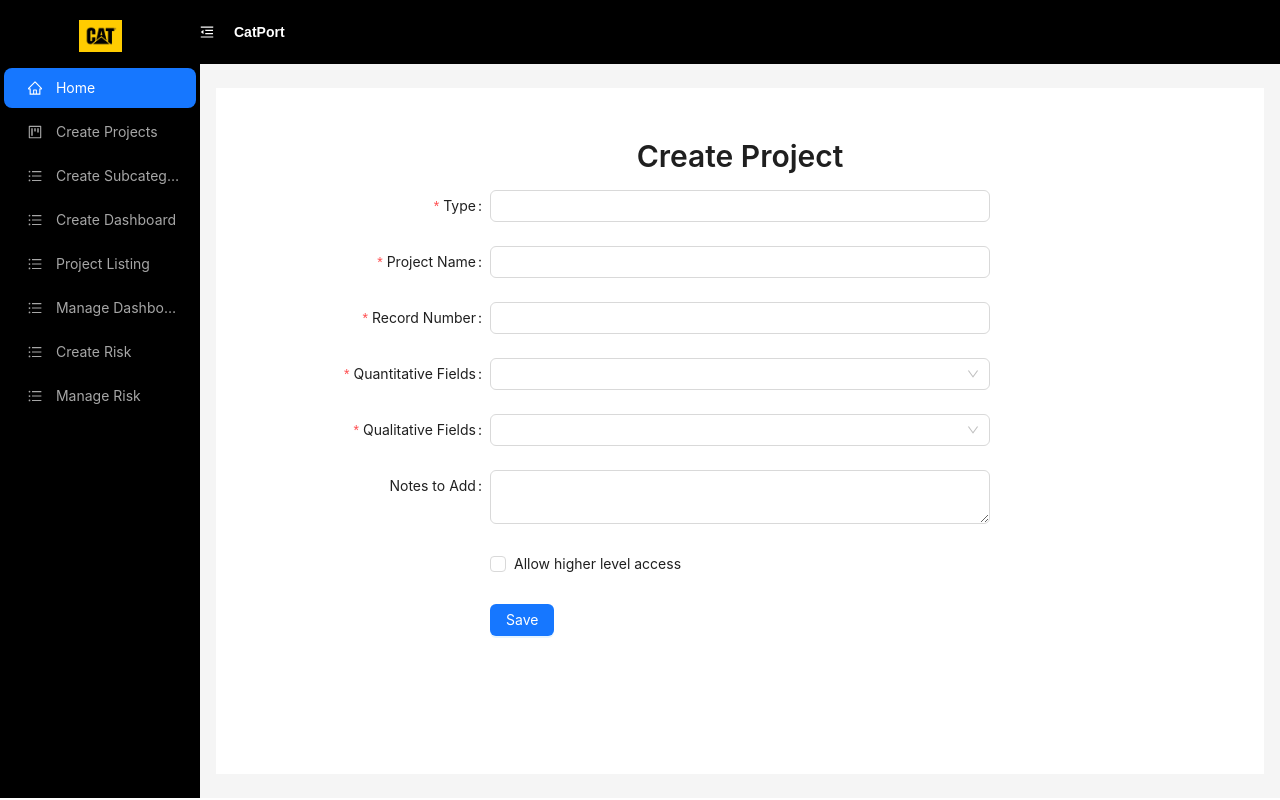
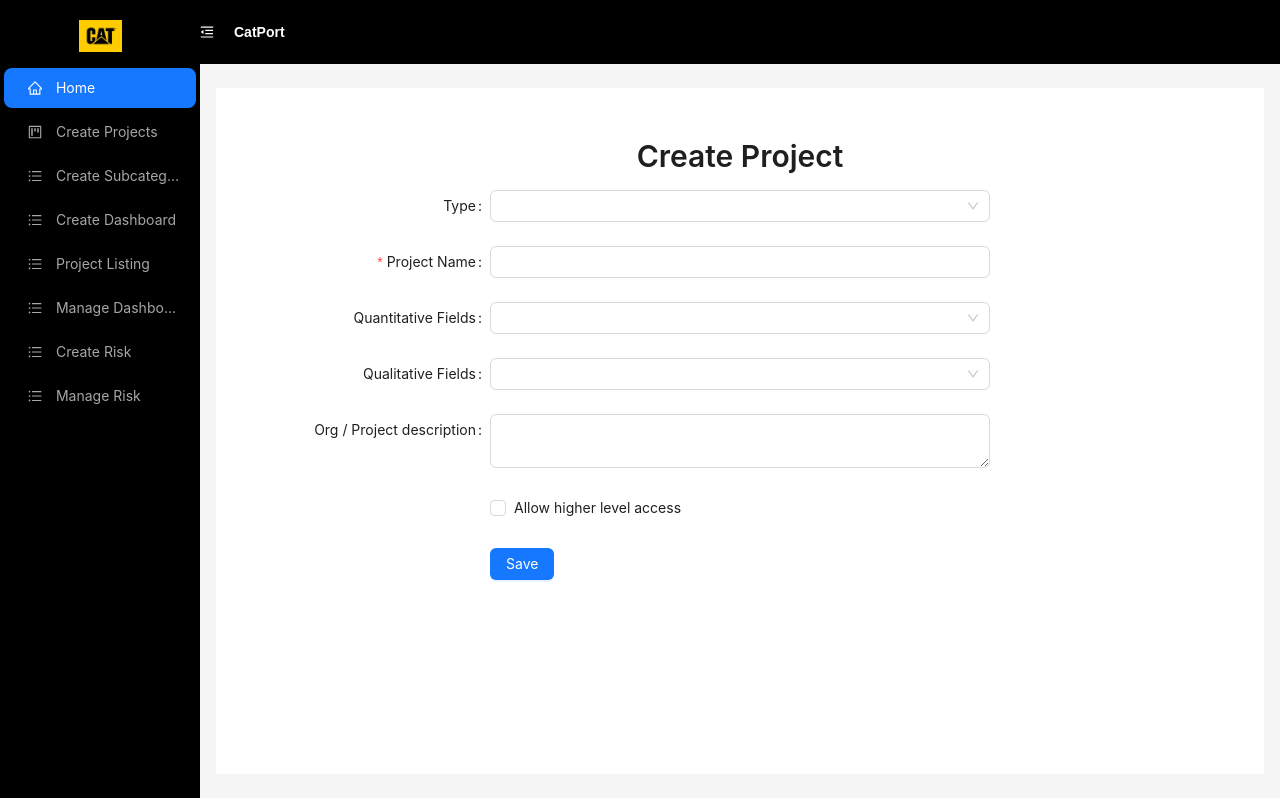
Before and after one commit to cjavierr/ENGR498_24024_Frontend, a React (Create React App) app in the folder catport/: page /createProject in a window 1280 px wide. Built offline with nearby package versions, Linux system fonts and the light colour scheme.

Commit message:
Succesful retrieval of all a users projects in the FE

```diff
--- a/catport/src/components/pages/createManageDashboard.tsx
+++ b/catport/src/components/pages/createManageDashboard.tsx
@@ -1,7 +1,9 @@
 import React from "react";
+import { useEffect, useState } from 'react';
 import { Table, Button, Input, Select } from "antd";
 import { SearchOutlined } from "@ant-design/icons";
 import { ColumnType } from "antd/es/table";
+import axios from "axios";
 
 const { Option } = Select;
 
@@ -59,24 +61,39 @@ function tableColumnTextFilterConfig<T>(): ColumnType<T> {
 }
 
 const ManageDashboard: React.FC = () => {
+  const [projects, setProjects] = useState([]);
+
+  useEffect(() => {
+    axios.get('http://localhost:3001/api/readUserProjects', { withCredentials: true })
+      .then(response => {
+        const projectsWithOwners = response.data.projects.map((project: { projectUsers: any[]; }) => {
+          const owner = project.projectUsers.find(user => user.role === 'owner');
+          return { ...project, projectOwner: owner.userID };
+        });
+
+        setProjects(projectsWithOwners);
+      })
+      .catch(error => {
+        console.error('Error fetching projects:', error);
+      });
+  }, []);
+
   const columns: ColumnType<DashboardRecord>[] = [
     {
       title: "Record Number",
-      dataIndex: "recordNumber",
+      dataIndex: "projectID",
       key: "recordNumber",
       ...tableColumnTextFilterConfig<DashboardRecord>(),
-      onFilter: (value, record) => record.recordNumber.toLowerCase().includes(value.toLowerCase()),
     },
     {
       title: "Owner Org / Project Name",
-      dataIndex: "ownerOrg",
+      dataIndex: "projectName",
       key: "ownerOrg",
       ...tableColumnTextFilterConfig<DashboardRecord>(),
-      // Define other filters similarly
     },
     {
         title: "Owner",
-        dataIndex: "owner",
+        dataIndex: "projectOwner",
         key: "owner",
         ...tableColumnTextFilterConfig<DashboardRecord>(),
         // Define other filters similarly
@@ -117,7 +134,7 @@ const ManageDashboard: React.FC = () => {
     // Add more data records as needed
   ];
 
-  return <Table columns={columns} dataSource={data} />;
+  return <Table columns={columns} dataSource={projects} />;
 };
 
 export default ManageDashboard;
--- a/catport/src/components/pages/createProject.tsx
+++ b/catport/src/components/pages/createProject.tsx
@@ -1,11 +1,43 @@
 import React from 'react';
+import {useState} from 'react';
 import { Form, Input, Button, Select, Typography, Checkbox } from 'antd';
+import axios from 'axios';
 
 const { Option } = Select;
 
 const CreateProject: React.FC = () => {
+  const [projectType, setProjectType] = useState([]);
   const onFinish = (values: any) => {
+    const fields = [];
+
+    if(values.quantitativeFields !== undefined) {
+      for (const field of values.quantitativeFields || []) {
+        fields.push({ title: field, type: 'quantitative' });
+      }
+    }
+
+    if(values.qualitativeFields !== undefined) {
+      for (const field of values.qualitativeFields || []) {
+        fields.push({ title: field, type: 'qualitative' });
+      }
+    }
+
+    console.log('Fields:', fields);
+    const responseObject = {
+      projectName: values.projectName,
+      listKPIs: fields,
+      projectDescription: values.projectDescription,
+    }
+    console.log('Response Object:', responseObject);
     console.log('Received values:', values);
+
+    axios.post('http://localhost:3001/api/createNewProject', responseObject, { withCredentials: true })
+      .then(response => {
+        console.log('API response:', response.data);
+      })
+      .catch(error => {
+        console.error('API error:', error);
+      });
   };
 
   return (
@@ -21,10 +53,12 @@ const CreateProject: React.FC = () => {
     >
       <Form.Item
         label="Type"
-        name="type"
         rules={[{ required: true, message: 'Please input project type!' }]}
       >
-        <Input />
+        <Select mode="multiple">
+          <Option value="quantitative">Quantitative</Option>
+          <Option value="quanlitative">Qualitative</Option>
+        </Select>
       </Form.Item>
 
       <Form.Item
@@ -36,38 +70,28 @@ const CreateProject: React.FC = () => {
       </Form.Item>
 
       <Form.Item
-        label="Record Number"
-        name="recordNumber"
-        rules={[{ required: true, message: 'Please input the Record Number!' }]}
-      >
-        <Input />
-      </Form.Item>
-
-      <Form.Item
         label="Quantitative Fields"
         name="quantitativeFields"
-        rules={[{ required: true, message: 'Please select Fields to Add!' }]}
       >
         <Select mode="multiple">
-          <Option value="field1">Planned Forecast</Option>
-          <Option value="field2">Budget Forecast</Option>
+          <Option value="plannedForecast">Planned Forecast</Option>
+          <Option value="budgetForecast">Budget Forecast</Option>
         </Select>
       </Form.Item>
 
       <Form.Item
         label="Qualitative Fields"
         name="qualitativeFields"
-        rules={[{ required: true, message: 'Please select Fields to Add!' }]}
       >
         <Select mode="multiple">
-          <Option value="field1">Risks</Option>
-          <Option value="field2">Accomplisments</Option>
+          <Option value="risks">Risks</Option>
+          <Option value="accomplishments">Accomplisments</Option>
         </Select>
       </Form.Item>
 
       <Form.Item
-        label="Notes to Add"
-        name="notesToAdd"
+        label="Org / Project description"
+        name="projectDescription"
       >
         <Input.TextArea />
       </Form.Item>
```
Also changed, not shown: catport/src/components/pages/createProjectListing.tsx (+12 -0 lines).
